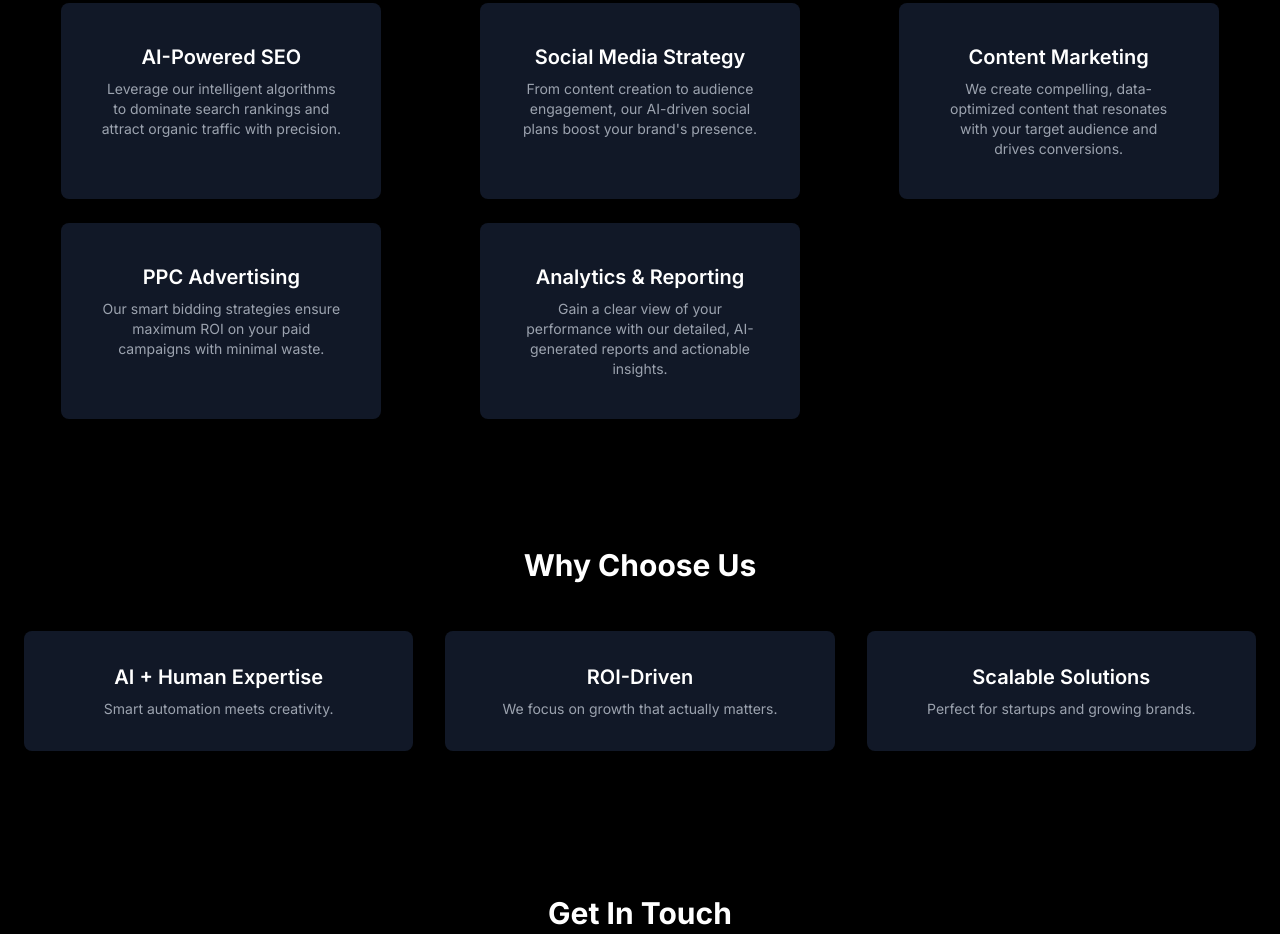
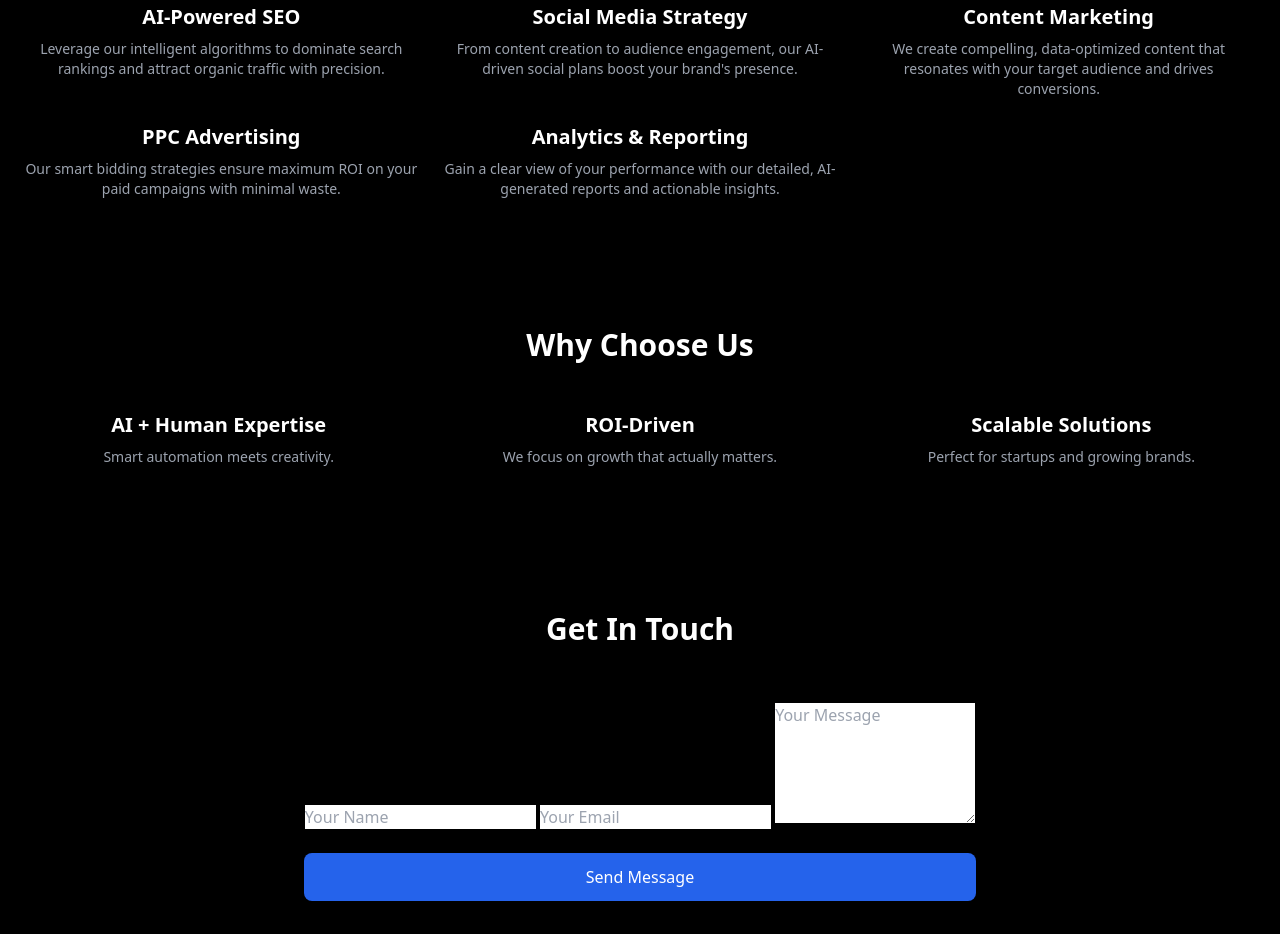
Before and after one commit to siddharthsharma16/clearorbit, a plain HTML site: page index.html in a window 1280 px wide. Shown: the part 1469-2403 px from the top of the page. Drawn offline with nearby package versions, Linux system fonts and the light colour scheme.

Commit message:
Update style.css

```diff
--- a/style.css
+++ b/style.css
@@ -1,59 +1 @@
-/* Global Styles */
-body {
-  font-family: 'Inter', sans-serif;
-  color: #ffffff;
-  overflow-x: hidden;
-  background-color: #000000;
-  position: relative;
-  background-image: url("images/bg.png");
-  background-size: cover;
-  background-position: center;
-  background-repeat: no-repeat;
-}
-
-/* Service Cards */
-.service-card {
-  background: #111827;
-  border-radius: 0.5rem;
-  padding: 2.5rem;
-  width: 100%;
-  max-width: 20rem;
-  transition: all 0.3s ease;
-}
-.service-card:hover {
-  transform: scale(1.05);
-  box-shadow: 0 10px 25px rgba(99, 102, 241, 0.5);
-}
-
-/* Choose Us Cards */
-.choose-card {
-  background: #111827;
-  border-radius: 0.5rem;
-  padding: 2rem;
-  transition: all 0.3s ease;
-}
-.choose-card:hover {
-  transform: scale(1.05);
-  box-shadow: 0 10px 25px rgba(99, 102, 241, 0.5);
-}
-
-/* Contact Form */
-.form-input {
-  background: #1f2937;
-  color: white;
-  border: 1px solid #374151;
-  border-radius: 0.5rem;
-  padding: 0.75rem;
-  width: 100%;
-  transition: border-color 0.2s, box-shadow 0.2s;
-}
-.form-input:focus {
-  outline: none;
-  border-color: #3b82f6;
-  box-shadow: 0 0 0 2px rgba(59, 130, 246, 0.5);
-}
-body {
-  background: url('newcbg.jpg') no-repeat center center;
-  background-attachment: fixed; /* might fallback to scroll on some mobiles */
-  background-size: cover;
-}
+emptied style.css (not needed anymore)
```
